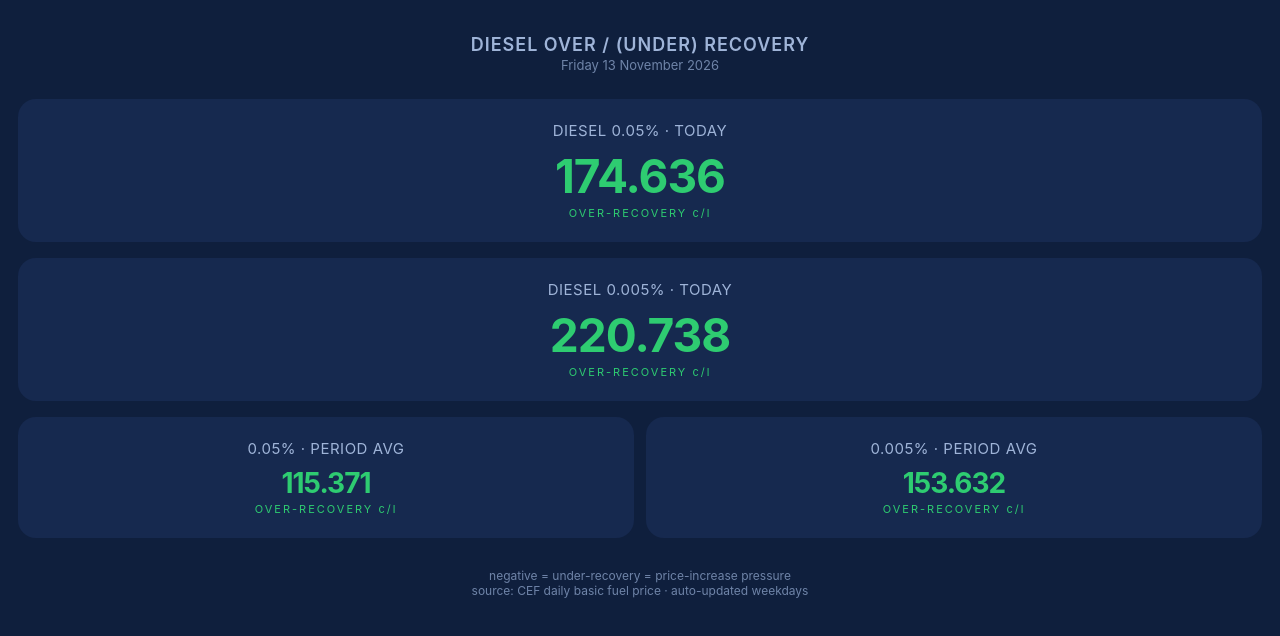
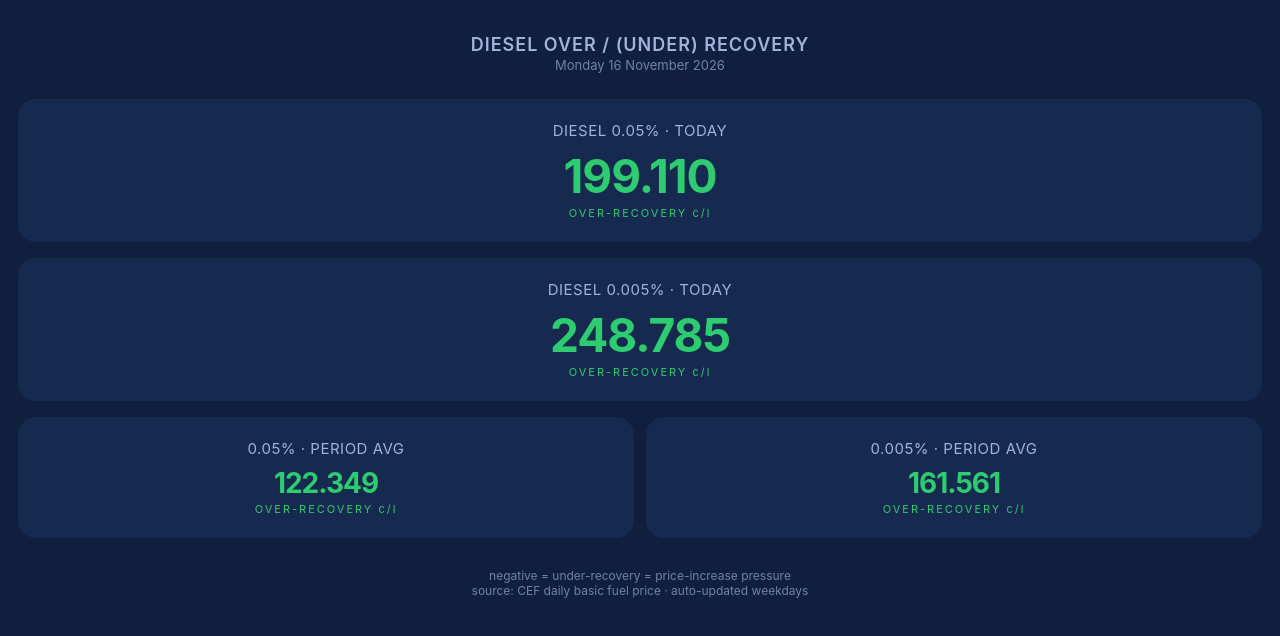
Before and after one commit to bmwx5marc-lgtm/diesel-card, a plain HTML site: page docs/index.html in a window 1280 px wide. Drawn offline with Linux system fonts and the light colour scheme.

Commit message:
Update diesel card

```diff
--- a/docs/index.html
+++ b/docs/index.html
@@ -17,12 +17,12 @@ h1{font-size:18px;font-weight:600;margin:0 0 2px;color:#9fb4d8;letter-spacing:1p
 .sub{font-size:12px;color:#6f84a8;margin-top:14px}
 </style></head><body>
 <h1>DIESEL OVER / (UNDER) RECOVERY</h1>
-<div class="d">Friday 13 November 2026</div>
-<div class="card"><div class="grade">DIESEL 0.05% &middot; TODAY</div><div class="num" style="color:#2ecc71">174.636</div><div class="tag" style="color:#2ecc71">OVER-RECOVERY&nbsp;c/l</div></div>
-<div class="card"><div class="grade">DIESEL 0.005% &middot; TODAY</div><div class="num" style="color:#2ecc71">220.738</div><div class="tag" style="color:#2ecc71">OVER-RECOVERY&nbsp;c/l</div></div>
+<div class="d">Monday 16 November 2026</div>
+<div class="card"><div class="grade">DIESEL 0.05% &middot; TODAY</div><div class="num" style="color:#2ecc71">199.110</div><div class="tag" style="color:#2ecc71">OVER-RECOVERY&nbsp;c/l</div></div>
+<div class="card"><div class="grade">DIESEL 0.005% &middot; TODAY</div><div class="num" style="color:#2ecc71">248.785</div><div class="tag" style="color:#2ecc71">OVER-RECOVERY&nbsp;c/l</div></div>
 <div class="row">
-<div class="card small"><div class="grade">0.05% &middot; PERIOD AVG</div><div class="num" style="color:#2ecc71">115.371</div><div class="tag" style="color:#2ecc71">OVER-RECOVERY&nbsp;c/l</div></div>
-<div class="card small"><div class="grade">0.005% &middot; PERIOD AVG</div><div class="num" style="color:#2ecc71">153.632</div><div class="tag" style="color:#2ecc71">OVER-RECOVERY&nbsp;c/l</div></div>
+<div class="card small"><div class="grade">0.05% &middot; PERIOD AVG</div><div class="num" style="color:#2ecc71">122.349</div><div class="tag" style="color:#2ecc71">OVER-RECOVERY&nbsp;c/l</div></div>
+<div class="card small"><div class="grade">0.005% &middot; PERIOD AVG</div><div class="num" style="color:#2ecc71">161.561</div><div class="tag" style="color:#2ecc71">OVER-RECOVERY&nbsp;c/l</div></div>
 </div>
 <div class="sub">negative = under-recovery = price-increase pressure<br>
 source: CEF daily basic fuel price &middot; auto-updated weekdays</div>
```
